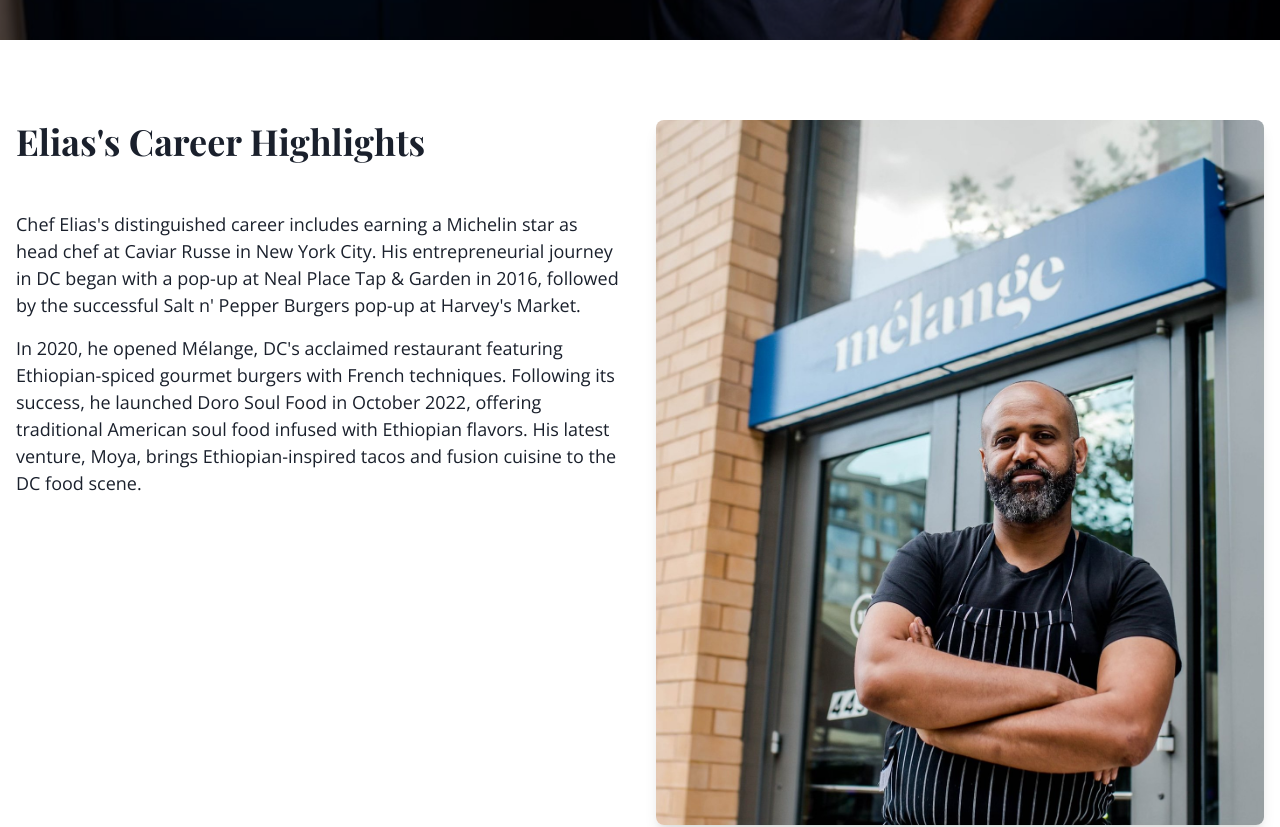
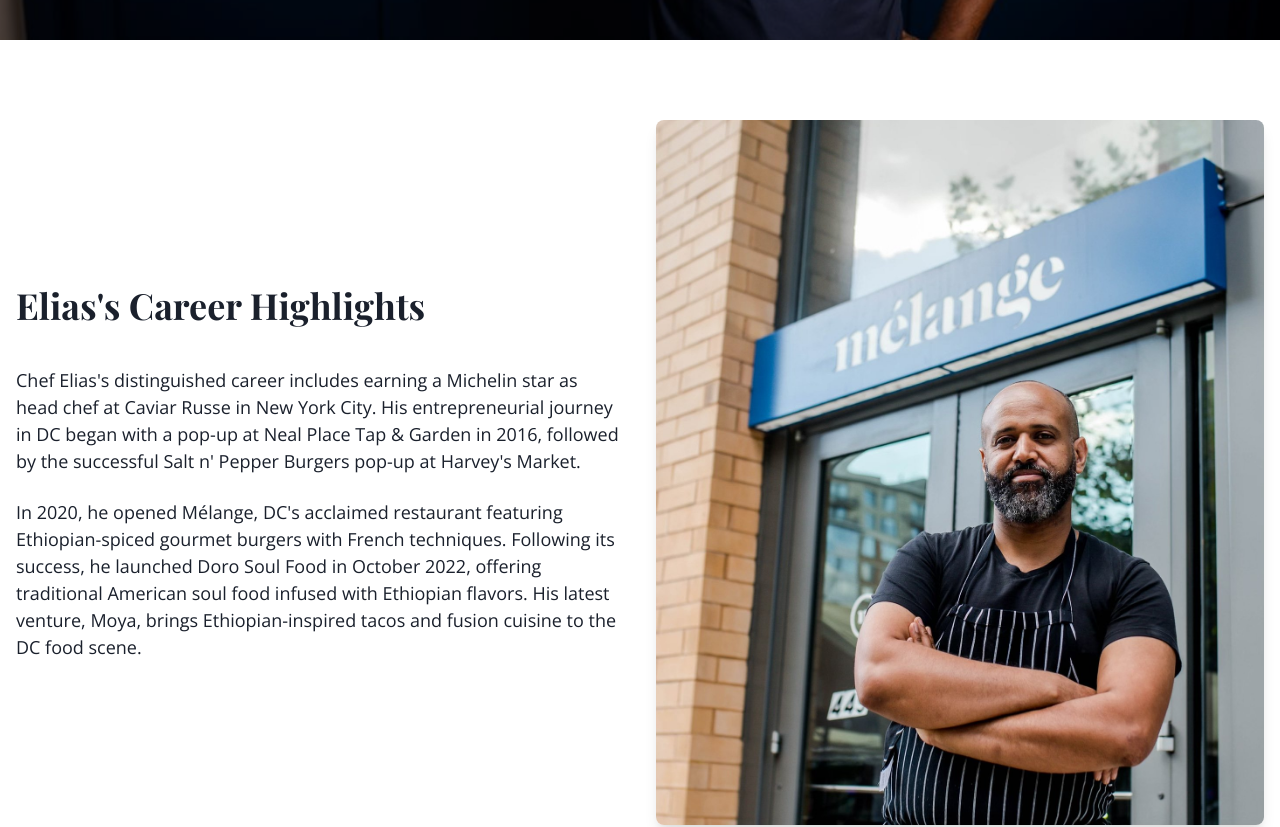
Before and after one commit to tjcandesign/melange, a React (Vite) app: page /chef-elias in a window 1280 px wide. Shown: the part 680-1507 px from the top of the page. Built offline with nearby package versions, Linux system fonts and the light colour scheme.

Commit message:
fix: Vertically center Career Highlights with image
- Changed SimpleGrid alignItems to 'center'
- Added justify='center' to VStack
- Adjusted spacing and margins for better vertical rhythm
- Increased VStack spacing to 6 units for better text flow

```diff
--- a/src/pages/ChefElias.tsx
+++ b/src/pages/ChefElias.tsx
@@ -49,9 +49,9 @@
         <Container maxW="container.xl">
           <VStack spacing={12} align="flex-start" w="full">
             <Box w="full">
-              <SimpleGrid columns={{ base: 1, md: 2 }} spacing={8} w="full" alignItems="start">
-                <VStack spacing={4} align="flex-start" maxW="container.sm">
-                  <Box maxW="520px" mb={8}>
+              <SimpleGrid columns={{ base: 1, md: 2 }} spacing={8} w="full" alignItems="center">
+                <VStack spacing={6} align="flex-start" maxW="container.sm" justify="center">
+                  <Box maxW="520px" mb={4}>
                     <Heading as="h2" size="xl">
                       Elias's Career Highlights
                     </Heading>
```
